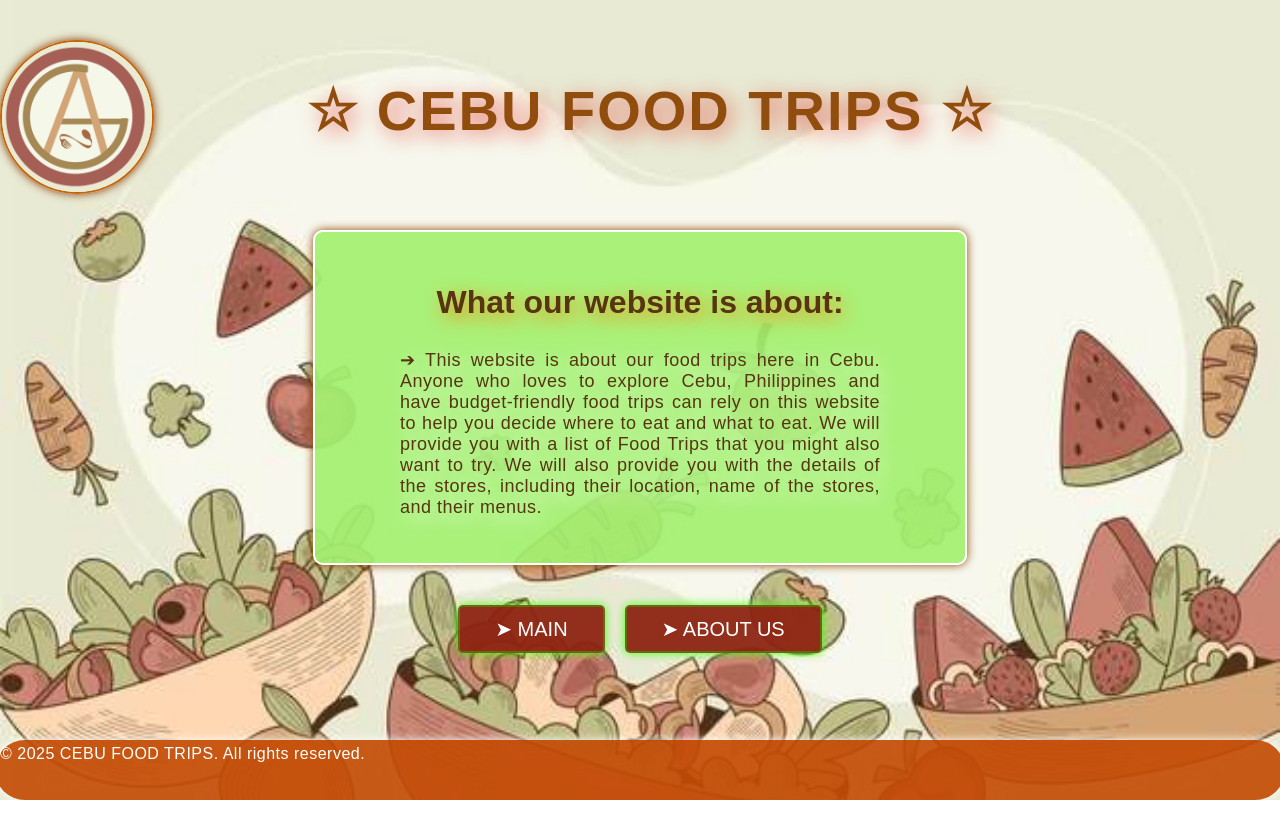
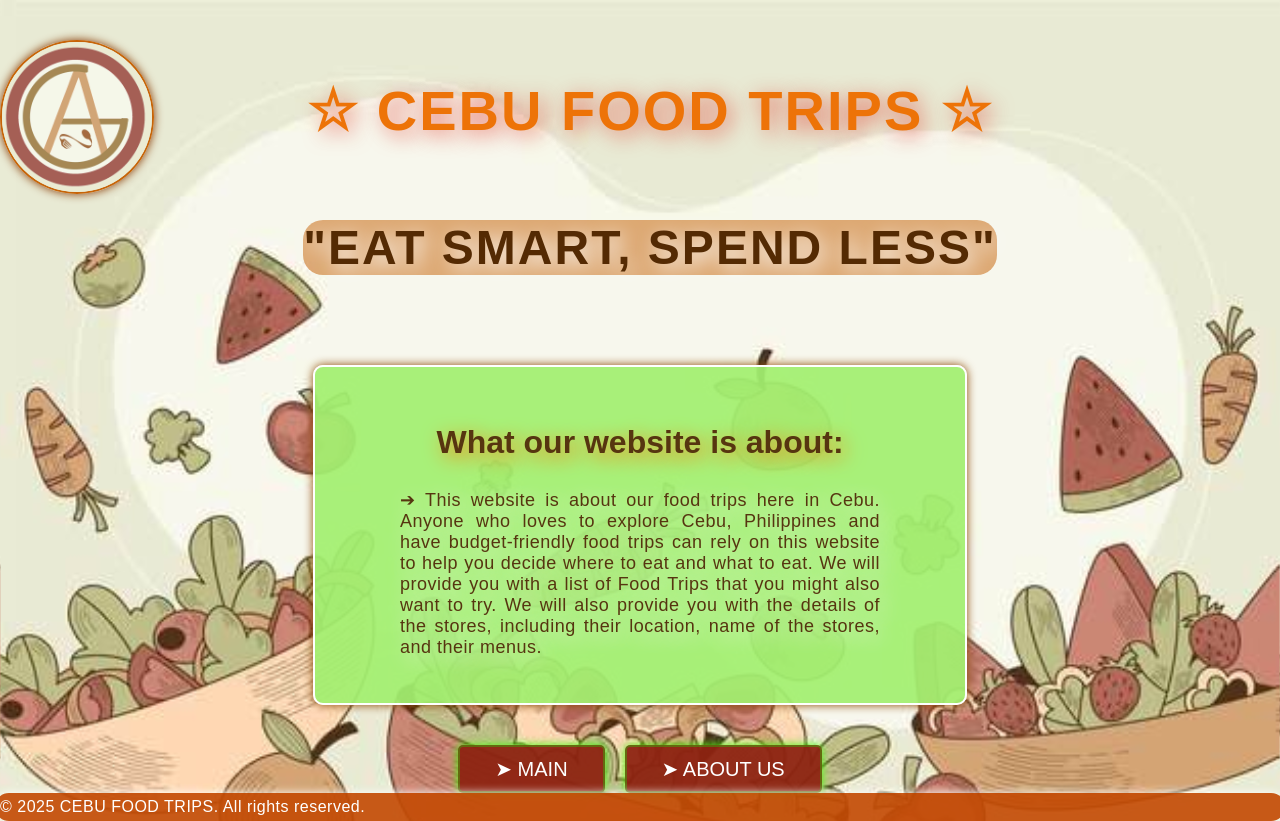
Before and after one commit to Apple-G77/CEBU-FOOD-TRIPS, a plain HTML site: page index.html in a window 1280 px wide. Before the commit the page ends 800 px from the top, so only its background shows below. Drawn offline with Linux system fonts and the light colour scheme.

Commit message:
Update index.html

```diff
--- a/index.html
+++ b/index.html
@@ -23,6 +23,7 @@
         header {
             width: 100%;
             display: flex;
+            flex-direction: column;
             justify-content: center;
             align-items: center;
             padding: 10px 20px;
@@ -32,12 +33,23 @@
 
         h1 {
             text-shadow: 5px 5px 20px hwb(4 10% 12% / 0.61);
-            color: hsl(29, 83%, 31%);
+            color: lch(62.6% 82.62 56.9);
             font-size: 3rem;
             text-align: center;
             letter-spacing: 2px;
             margin-left: 20px;
         }
+        h2 {
+            text-shadow: 5px 5px 20px lab(100% 0.01 -0.01);
+            color: hwb(29 1% 67%);
+            background-color: #c7640888;
+            border-radius: 20px;
+            font-size: 3rem;
+            text-align: center;
+            letter-spacing: 2px;
+            margin-left: 20px;
+        }
+
 
         .logo {
             position: absolute;
@@ -93,7 +105,7 @@
             transform: scale(1.05);
         }
 
-        h2 {
+        h3 {
             text-shadow: 5px 5px 20px hsl(32, 92%, 50%);
             font-size: 2rem;
             margin-bottom: 10px;
@@ -159,6 +171,10 @@
         }
         @media screen and (max-width: 480px) {
             h1 {
+                font-size: 1rem;
+            }
+            h2{
+                margin-top: 15%;
                 font-size: 1rem;
             }
 
@@ -238,10 +254,11 @@
             <img src="logo.jpg" alt="Logo">
         </div>
         <h1>&star; CEBU FOOD TRIPS &star;</h1>
+        <h2>"EAT SMART, SPEND LESS"</h2>
     </header>
     <main>
         <div class="container">
-            <h2>What our website is about:</h2>
+            <h3>What our website is about:</h3>
             <p>
                 &#10132; This website is about our food trips here in Cebu. Anyone who loves to explore Cebu, Philippines and have budget-friendly food trips can rely on this website to help you decide where to eat and what to eat.
                 We will provide you with a list of Food Trips that you might also want to try.
```
